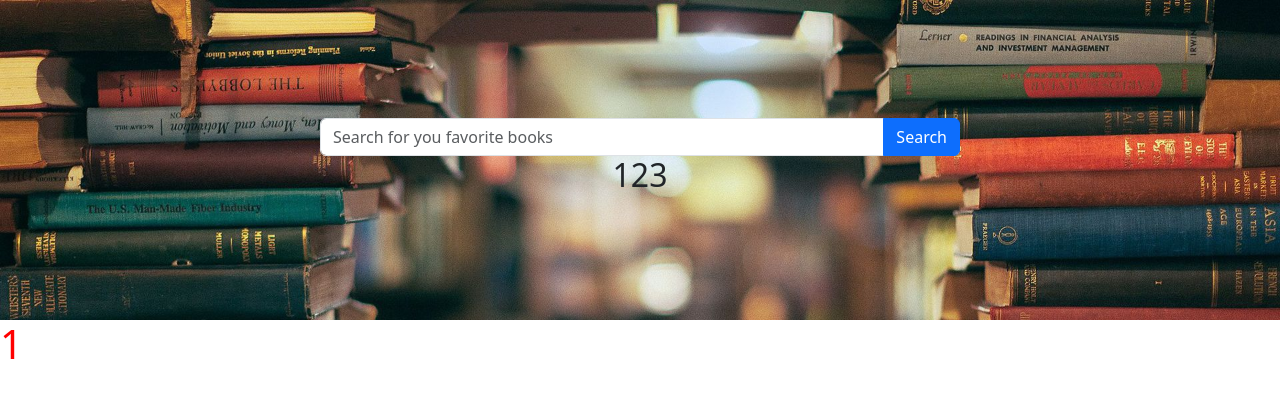
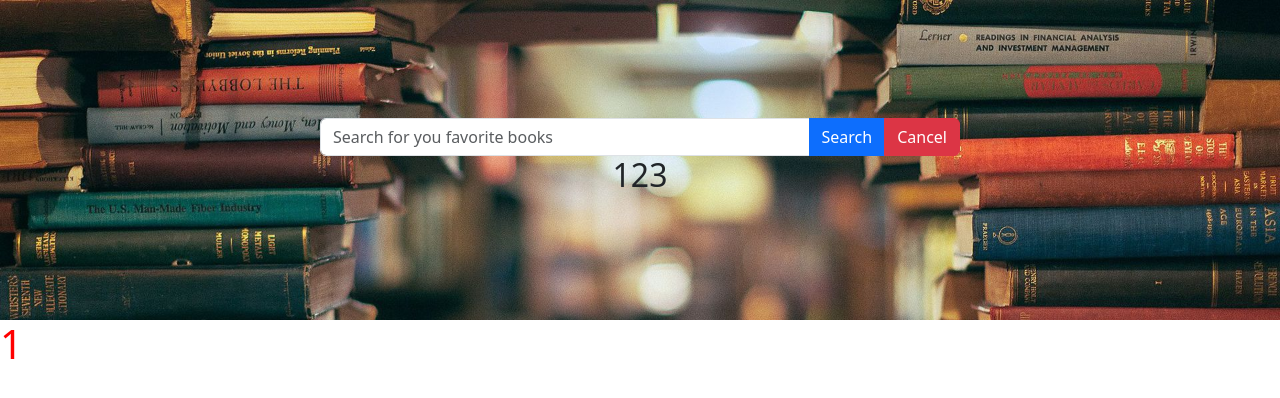
Before and after one commit to Sevochka/book-search, a React app: page / in a window 1280 px wide. Shown: the top 398 px of the page. Built offline with nearby package versions, Linux system fonts and the light colour scheme; no server answers.

Commit message:
Optimize SearchBar.tsx

```diff
--- a/src/components/SearchBar/SearchBar.tsx
+++ b/src/components/SearchBar/SearchBar.tsx
@@ -1,25 +1,24 @@
 import React, { FC, useState, ChangeEvent, KeyboardEvent } from 'react';
 
 type Props = {
-  startSearch: (searchText: string) => void;
+  handleStartSearch: (searchText: string) => void;
   inputPlaceholder: string;
 };
 
-const SearchBar: FC<Props> = ({ startSearch, inputPlaceholder }) => {
+const SearchBar: FC<Props> = ({ handleStartSearch, inputPlaceholder }) => {
   const [searchText, setSearchText] = useState('');
-  const clearSearchText = () => {
+  const handleClearSearchText = () => {
     setSearchText('');
   };
   const handleInputChange = (e: ChangeEvent<HTMLInputElement>) => {
     setSearchText(e.currentTarget.value);
   };
-  const handleStartSearch = () => {
-    startSearch(searchText);
-    clearSearchText();
+  const startSearch = () => {
+    handleStartSearch(searchText);
   };
   const handleEnterKeyDown = (e: KeyboardEvent<HTMLInputElement>) => {
     if (e.key === 'Enter') {
-      handleStartSearch();
+      startSearch();
     }
   };
   return (
@@ -33,12 +32,15 @@ const SearchBar: FC<Props> = ({ startSearch, inputPlaceholder }) => {
         onChange={handleInputChange}
         onKeyPress={handleEnterKeyDown}
       />
+      <button className="btn btn-primary" type="button" onClick={startSearch}>
+        Search
+      </button>
       <button
-        className="btn btn-primary"
+        className="btn btn-danger"
         type="button"
-        onClick={handleStartSearch}
+        onClick={handleClearSearchText}
       >
-        Search
+        Cancel
       </button>
     </>
   );
```
